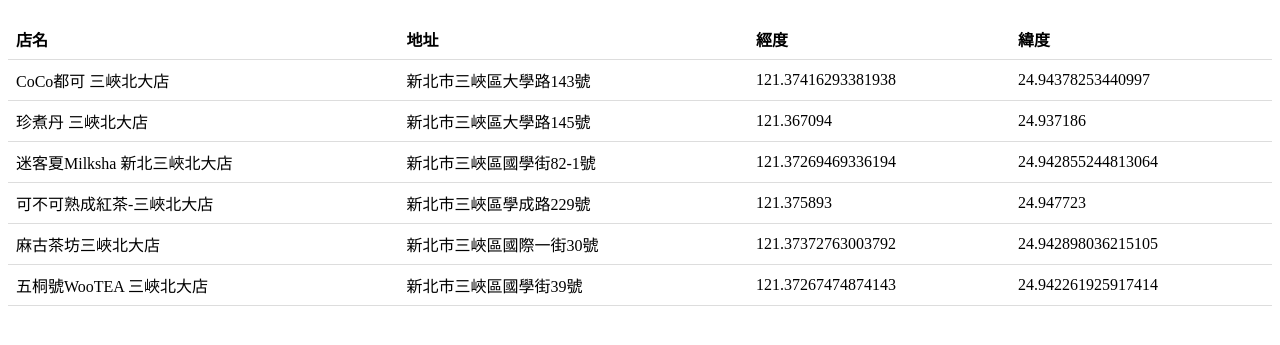
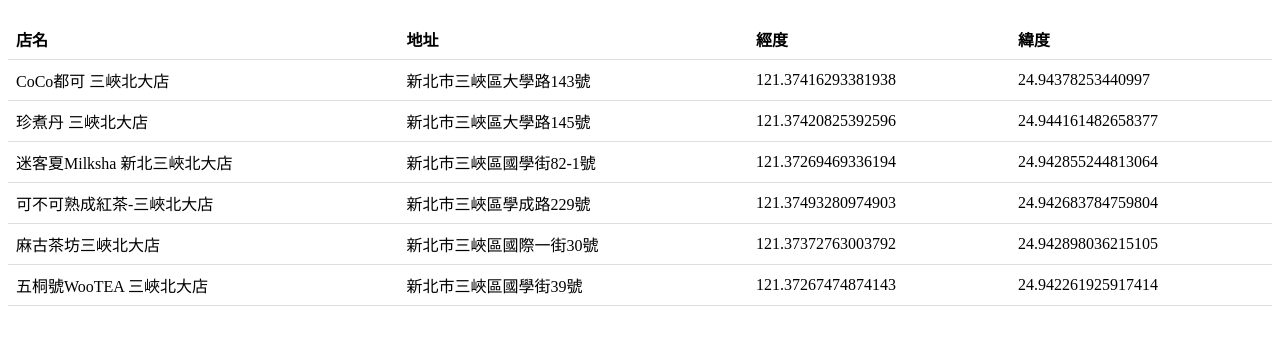
Before and after one commit to JulieNTPU/JulieNTPU.github.io, a plain HTML site: page test.html in a window 1280 px wide. Shown: the part 61-406 px from the top of the page. Drawn offline with Linux system fonts and the light colour scheme.

Commit message:
Update test.html

```diff
--- a/test.html
+++ b/test.html
@@ -32,8 +32,8 @@
     <tr class="data">
       <td>珍煮丹 三峽北大店</td>
       <td>新北市三峽區大學路145號</td>
-      <td class="lon">121.367094</td>
-      <td class="lat">24.937186</td>
+      <td class="lon">121.37420825392596</td>
+      <td class="lat">24.944161482658377</td>
     </tr>
     <tr class="data">
       <td>迷客夏Milksha 新北三峽北大店</td>
@@ -44,8 +44,8 @@
     <tr class="data">
       <td>可不可熟成紅茶-三峽北大店</td>
       <td>新北市三峽區學成路229號</td>
-      <td class="lon">121.375893</td>
-      <td class="lat">24.947723</td>
+      <td class="lon">121.37493280974903</td>
+      <td class="lat">24.942683784759804</td>
     </tr>
     <tr class="data">
       <td>麻古茶坊三峽北大店</td>
```
